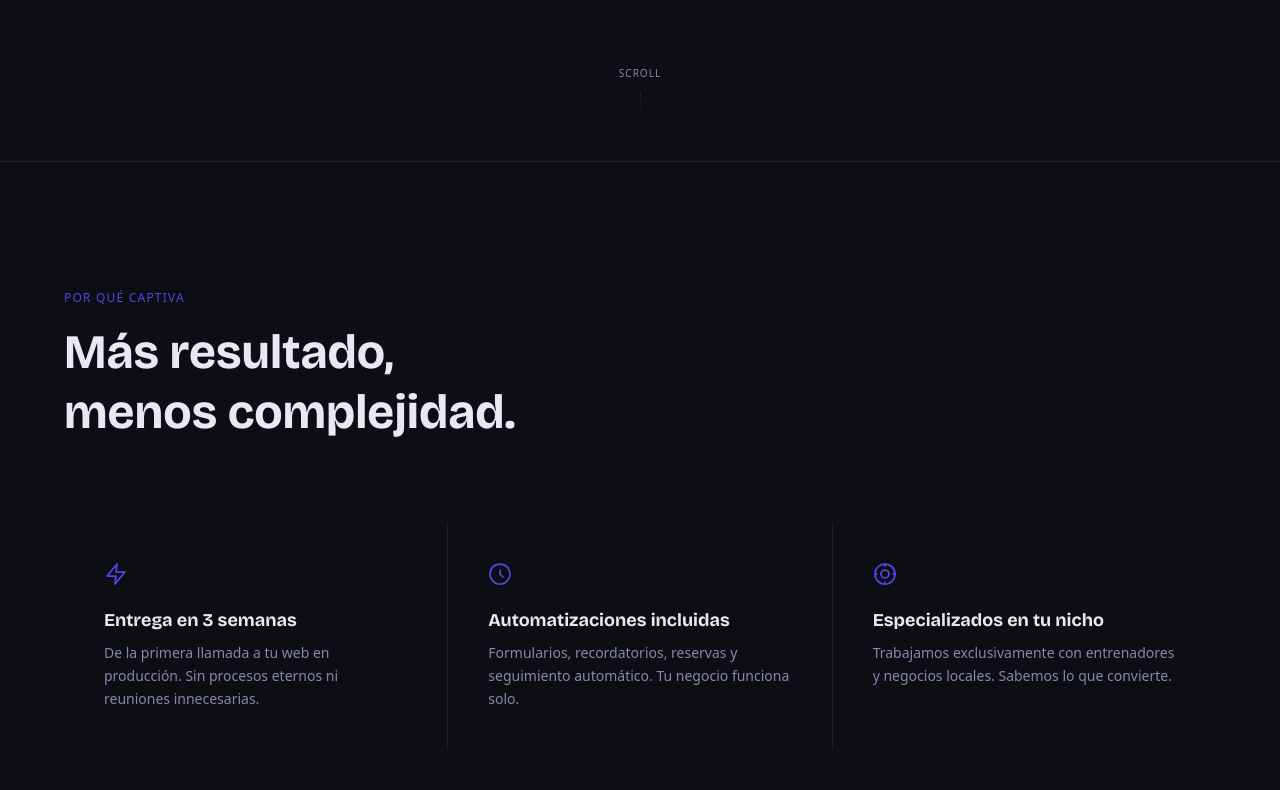
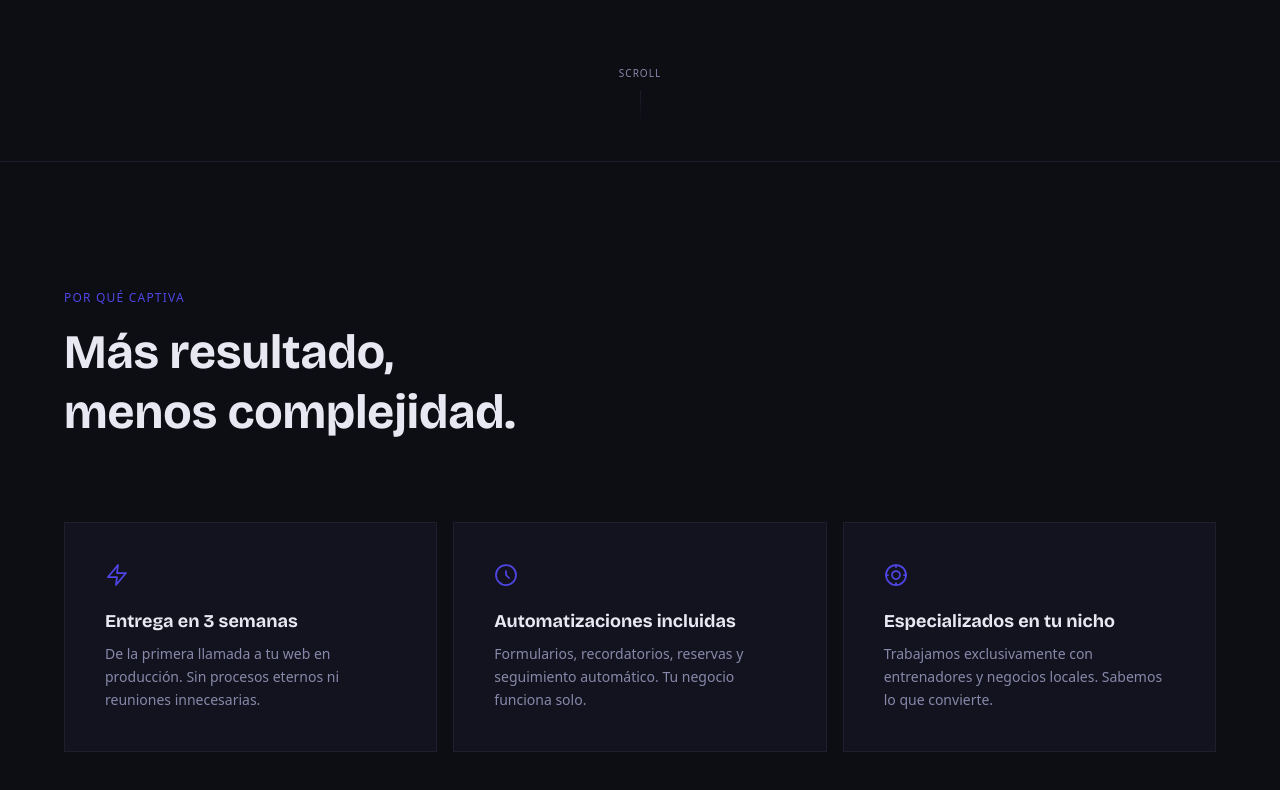
Before and after one commit to Ricardo2325/captiva, a Next.js app: page / in a window 1280 px wide. Shown: the part 639-1429 px from the top of the page. Built offline with nearby package versions, Linux system fonts and the light colour scheme.

Commit message:
feat: ValueProps card hover border accent

```diff
--- a/src/components/ValueProps.tsx
+++ b/src/components/ValueProps.tsx
@@ -84,15 +84,16 @@ export default function ValueProps() {
           initial="hidden"
           whileInView="visible"
           viewport={{ once: true, margin: '-80px' }}
-          className="grid grid-cols-1 md:grid-cols-3 gap-px"
-          style={{ backgroundColor: '#1e1e2e' }}
+          className="grid grid-cols-1 md:grid-cols-3 gap-4"
         >
           {items.map((item) => (
             <motion.div
               key={item.title}
               variants={itemVariants}
-              className="flex flex-col gap-5 p-8 md:p-10"
-              style={{ backgroundColor: '#0d0d14' }}
+              whileHover={{ borderColor: '#4f46e5' }}
+              transition={{ duration: 0.2 }}
+              className="flex flex-col gap-5 p-8 md:p-10 cursor-default"
+              style={{ backgroundColor: '#13131f', border: '1px solid #1e1e2e' }}
             >
               <div style={{ color: '#4f46e5' }}>{item.icon}</div>
               <div>
```
